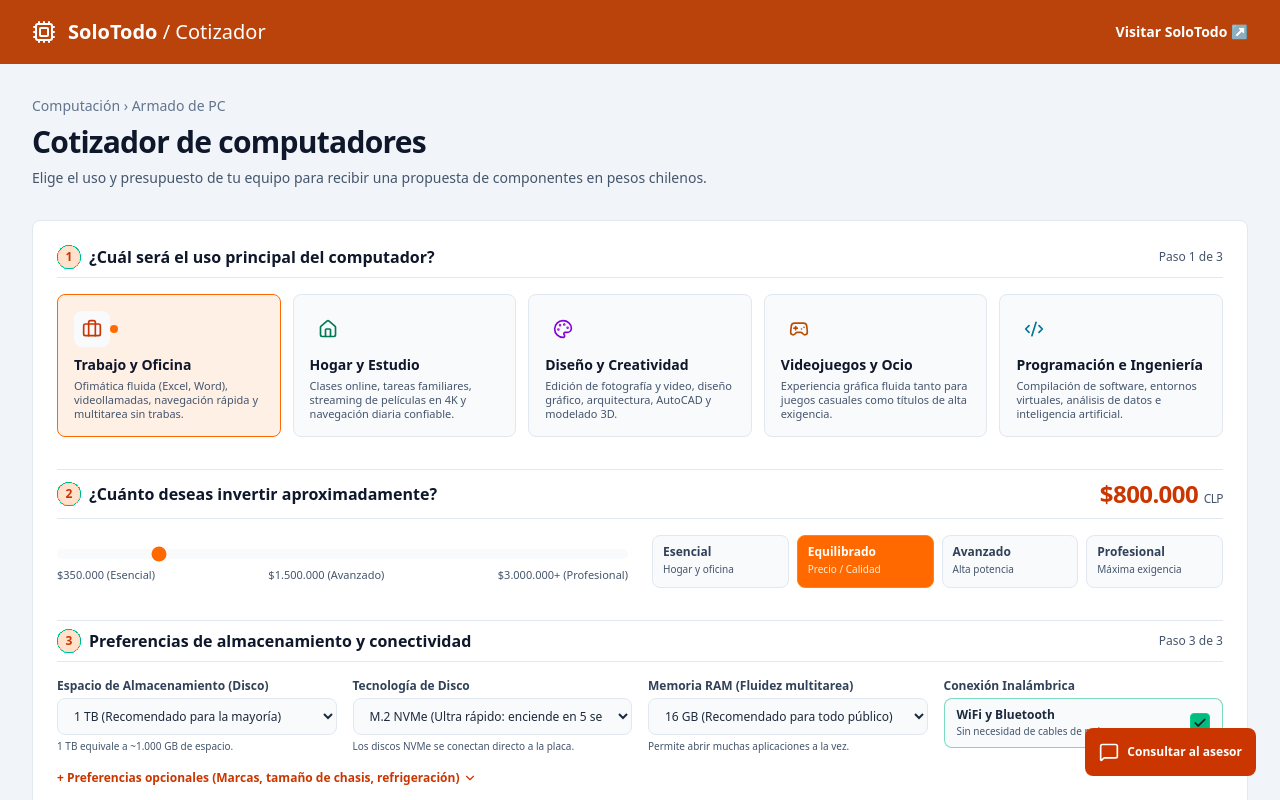
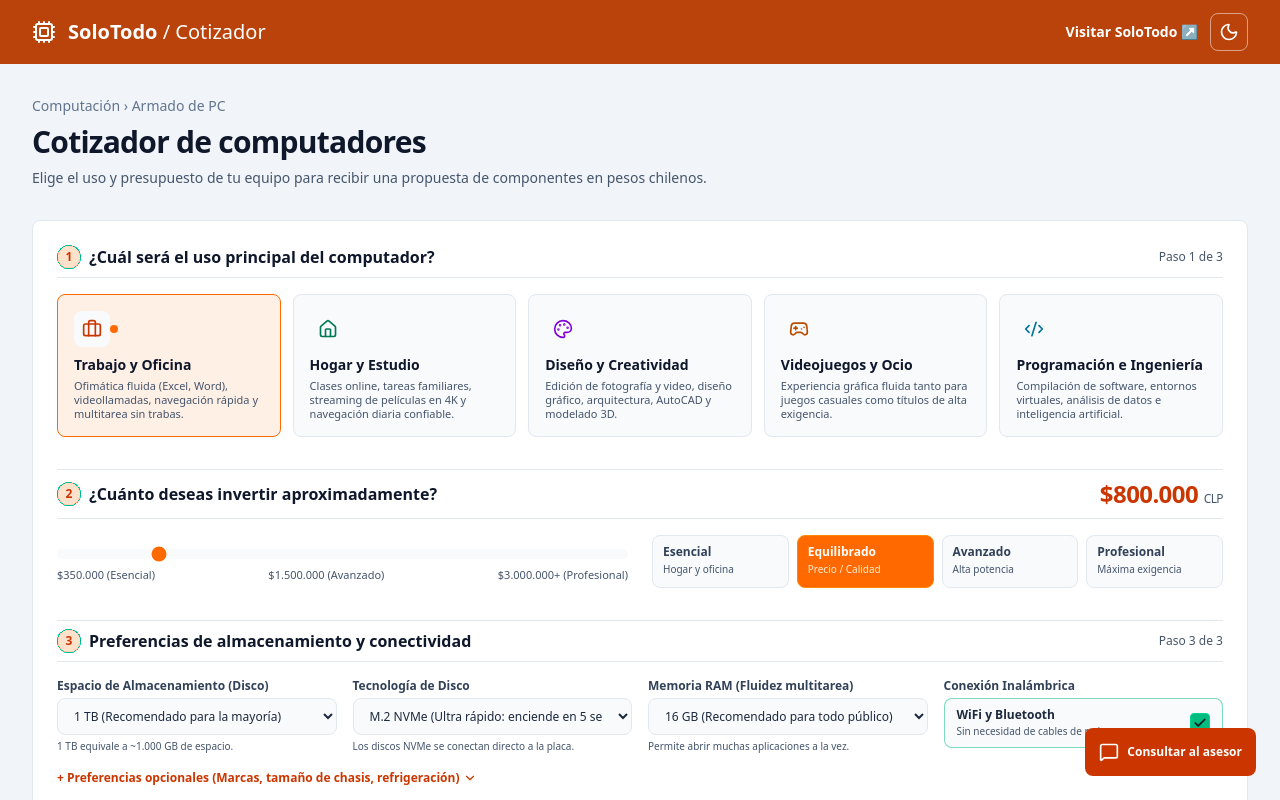
Before and after one commit to ElVichicho/Ensamblia, a Next.js app: page / in a window 1280 px wide. Shown: the top 800 px of the page. Built offline with nearby package versions, Linux system fonts and the light colour scheme.

Commit message:
Add persistent light and dark themes

```diff
--- a/src/app/api/chat/route.ts
+++ b/src/app/api/chat/route.ts
@@ -37,7 +37,7 @@ Enfócate en compatibilidad física, cuellos de botella, fuentes de poder, socke
       method: "POST",
       headers: {
         "Authorization": `Bearer ${apiKey.trim()}`,
-        "HTTP-Referer": "https://solotodo-ai.vercel.app",
+        "HTTP-Referer": "https://solotodo-aiproject.vercel.app",
         "X-Title": "SoloTodo AI Chat",
         "Content-Type": "application/json"
       },
--- a/src/app/globals.css
+++ b/src/app/globals.css
@@ -17,3 +17,89 @@ body {
 .catalog-header :focus-visible {
   outline-color: white;
 }
+
+
+@theme inline {
+  --color-panel: var(--panel);
+}
+
+:root {
+  color-scheme: light;
+  --panel: #fff;
+}
+
+.theme-to-light {
+  display: none;
+}
+
+@custom-variant night {
+  &:where([data-theme="dark"], [data-theme="dark"] *) {
+    @slot;
+  }
+
+  @media (prefers-color-scheme: dark) {
+    &:where(:root:not([data-theme]), :root:not([data-theme]) *) {
+      @slot;
+    }
+  }
+}
+
+:root {
+  @variant night {
+    color-scheme: dark;
+    --panel: #17212e;
+    --color-slate-50: #202d3d;
+    --color-slate-100: #101822;
+    --color-slate-200: #39485a;
+    --color-slate-500: #a1afc1;
+    --color-slate-600: #bac5d3;
+    --color-slate-700: #cbd5e1;
+    --color-slate-800: #e2e8f0;
+    --color-slate-900: #f1f5f9;
+    --color-orange-50: #38251b;
+    --color-red-50: #351d24;
+    --color-red-100: #45232c;
+  }
+}
+
+:is(.text-orange-700, .text-orange-500, .text-amber-700, .text-amber-500) {
+  @variant night {
+    color: #fdba74;
+  }
+}
+
+.text-emerald-700 {
+  @variant night {
+    color: #6ee7b7;
+  }
+}
+
+.text-red-800 {
+  @variant night {
+    color: #fecaca;
+  }
+}
+
+.text-cyan-700 {
+  @variant night {
+    color: #67e8f9;
+  }
+}
+
+.text-purple-700 {
+  @variant night {
+    color: #d8b4fe;
+  }
+}
+
+.theme-to-dark {
+  @variant night {
+    display: none;
+  }
+}
+
+.theme-to-light {
+  @variant night {
+    display: inline;
+  }
+}
--- a/src/app/page.tsx
+++ b/src/app/page.tsx
@@ -1,8 +1,10 @@
 "use client";
 
-import React, { useState } from "react";
+import React, { useEffect, useState } from "react";
 import {
   Cpu,
+  Moon,
+  Sun,
   Layers,
   Gamepad2,
   HardDrive,
@@ -33,6 +35,29 @@ import {
 import { BuildQuote, BuilderFilters } from "@/types/pc-builder";
 
 export default function HomePage() {
+  useEffect(() => {
+    try {
+      const saved = localStorage.getItem("solotodo-theme");
+      if (saved === "light" || saved === "dark") {
+        document.documentElement.dataset.theme = saved;
+      }
+    } catch {
+      // The system preference still applies when storage is unavailable.
+    }
+  }, []);
+
+  function toggleTheme() {
+    const root = document.documentElement;
+    const current = root.dataset.theme ?? (window.matchMedia("(prefers-color-scheme: dark)").matches ? "dark" : "light");
+    const next = current === "dark" ? "light" : "dark";
+    root.dataset.theme = next;
+    try {
+      localStorage.setItem("solotodo-theme", next);
+    } catch {
+      // The selected theme still applies to the current page.
+    }
+  }
+
   // Filtros de usuario
   const [budget, setBudget] = useState<number>(800000);
   const [useCase, setUseCase] = useState<BuilderFilters["useCase"]>("office");
@@ -221,7 +246,19 @@ export default function HomePage() {
             <Cpu className="w-6 h-6" aria-hidden="true" />
             <span className="text-xl font-bold">SoloTodo <span className="font-normal">/ Cotizador</span></span>
           </div>
-          <a className="text-sm font-semibold hover:underline" href="https://www.solotodo.cl/">Visitar SoloTodo <span aria-hidden="true">↗</span></a>
+          <div className="flex items-center gap-3">
+            <a className="text-sm font-semibold hover:underline" href="https://www.solotodo.cl/">Visitar SoloTodo <span aria-hidden="true">↗</span></a>
+            <button type="button" onClick={toggleTheme} className="rounded-lg border border-white/50 p-2 hover:bg-white/15">
+              <span className="theme-to-dark">
+                <Moon className="w-5 h-5" aria-hidden="true" />
+                <span className="sr-only">Activar tema oscuro</span>
+              </span>
+              <span className="theme-to-light">
+                <Sun className="w-5 h-5" aria-hidden="true" />
+                <span className="sr-only">Activar tema claro</span>
+              </span>
+            </button>
+          </div>
         </div>
       </header>
 
@@ -261,7 +298,7 @@ export default function HomePage() {
         </section>
 
         {/* Wizard Consultivo */}
-        <section className="bg-white border border-slate-200 rounded-lg p-6  space-y-8">
+        <section className="bg-panel border border-slate-200 rounded-lg p-6  space-y-8">
 
           {/* PASO 1: PROPÓSITO DEL EQUIPO */}
           <div className="space-y-3">
@@ -545,7 +582,7 @@ export default function HomePage() {
 
         {/* Estado 1: Pantalla de Bienvenida (Antes de cotizar) */}
         {!quote && !loading && !errorMessage && (
-          <section className="bg-white/60 border border-dashed border-slate-200 rounded-lg p-10 text-center space-y-6">
+          <section className="bg-panel/60 border border-dashed border-slate-200 rounded-lg p-10 text-center space-y-6">
             <div className="max-w-lg mx-auto space-y-3">
               <div className="w-16 h-16 rounded-lg bg-orange-500/10 border border-orange-500/20 flex items-center justify-center mx-auto text-orange-700">
                 <ThumbsUp className="w-8 h-8" />
@@ -577,7 +614,7 @@ export default function HomePage() {
 
         {/* Estado 2: Cargando */}
         {loading && (
-          <section className="bg-white border border-orange-500/30 rounded-lg p-12 text-center space-y-4 ">
+          <section className="bg-panel border border-orange-500/30 rounded-lg p-12 text-center space-y-4 ">
             <div className="w-16 h-16 border-4 border-orange-500 border-t-transparent rounded-full animate-spin mx-auto"></div>
             <h3 className="text-lg font-bold text-slate-900">Consultando con la Inteligencia Artificial de OpenRouter...</h3>
             <p className="text-xs text-slate-600 max-w-sm mx-auto">
@@ -591,7 +628,7 @@ export default function HomePage() {
           <section className="space-y-6">
 
             {/* Header de Cotización & Resumen */}
-            <div className="bg-white border border-slate-200 rounded-lg p-6 ">
+            <div className="bg-panel border border-slate-200 rounded-lg p-6 ">
               <div className="flex flex-col md:flex-row md:items-center justify-between gap-4 pb-6 border-b border-slate-200">
                 <div>
                   <div className="flex items-center gap-2 mb-1">
@@ -722,7 +759,7 @@ export default function HomePage() {
                 {quote.components.map((item) => (
                   <div
                     key={item.id}
-                    className="bg-white border border-slate-200 hover:border-orange-500/50 rounded-lg p-5 transition flex flex-col justify-between  group"
+                    className="bg-panel border border-slate-200 hover:border-orange-500/50 rounded-lg p-5 transition flex flex-col justify-between  group"
                   >
                     <div>
                       {/* Cabecera del componente */}
@@ -809,7 +846,7 @@ export default function HomePage() {
 
       {/* Drawer de Chat Consultivo */}
       {chatOpen && (
-        <div className="fixed bottom-4 right-4 z-50 w-96 max-w-[calc(100vw-2rem)] bg-white border border-orange-500/30 rounded-lg  flex flex-col h-[480px] overflow-hidden">
+        <div className="fixed bottom-4 right-4 z-50 w-96 max-w-[calc(100vw-2rem)] bg-panel border border-orange-500/30 rounded-lg  flex flex-col h-[480px] overflow-hidden">
 
           <div className="bg-slate-50 px-4 py-3 border-b border-slate-200 flex items-center justify-between">
             <div className="flex items-center gap-2">
--- a/src/lib/openrouter.ts
+++ b/src/lib/openrouter.ts
@@ -171,7 +171,7 @@ Genera la cotización en JSON para:
         method: "POST",
         headers: {
           Authorization: `Bearer ${token.trim()}`,
-          "HTTP-Referer": "https://solotodo-ai.vercel.app",
+          "HTTP-Referer": "https://solotodo-aiproject.vercel.app",
           "X-Title": "SoloTodo AI PC Builder",
           "Content-Type": "application/json",
         },
```
